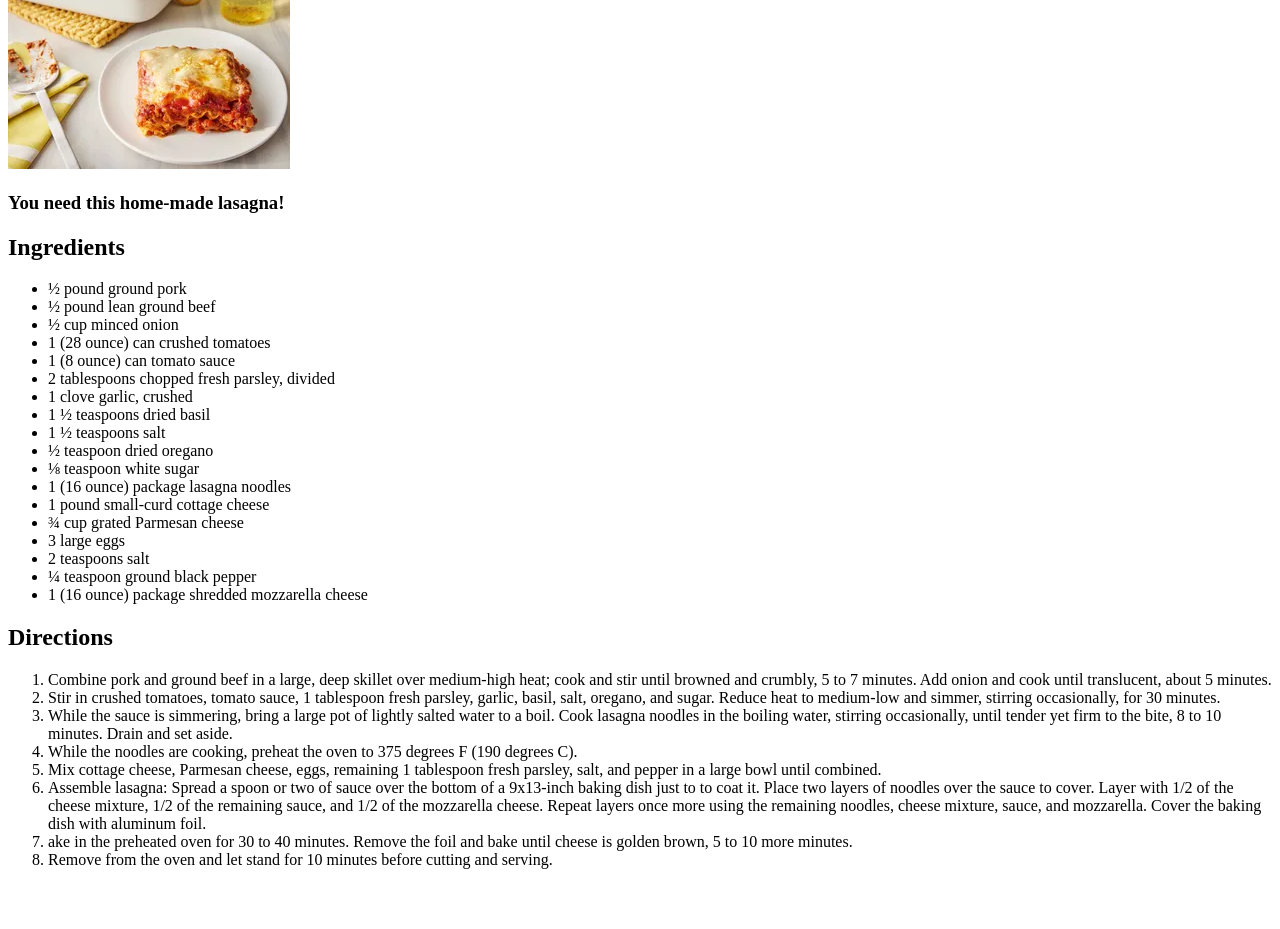
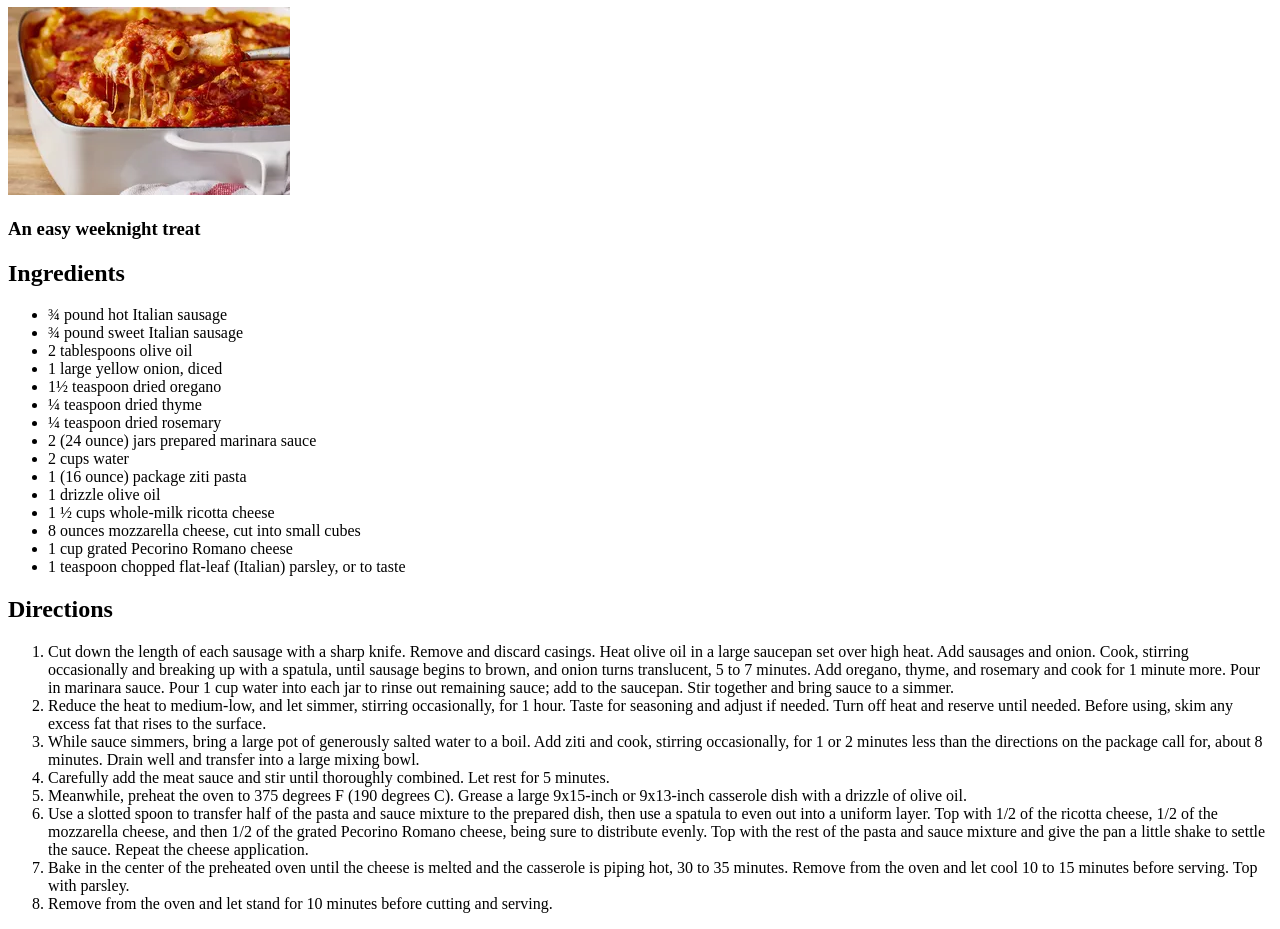
Before and after one commit to KrisQuiBo/odin-recipes, a plain HTML site: page recipes/baked-ziti.html in a window 1280 px wide. Shown: the part 99-1028 px from the top of the page. Before the commit the page ends 984 px from the top, so only its background shows below. Drawn offline with Linux system fonts and the light colour scheme.

Commit message:
Add recipe pages
Added remaining recipes and respective pictures as well as links to each page within site

```diff
--- a/recipes/baked-ziti.html
+++ b/recipes/baked-ziti.html
@@ -3,65 +3,52 @@
 <head>
     <meta charset="UTF-8">
     <meta name="viewport" content="width=device-width, initial-scale=1.0">
-    <title>Document</title>
+    <title>Baked Ziti</title>
 </head>
 <body>
+    <a href="../index.html">Home</a>
+    <a href="lasagna.html">Lasagna</a>
+    <a href="baked-ziti.html">Baked Ziti</a>
+    <a href="chili-mac.html">Chili Mac</a>
+    <a href="chicken-noodle-soup.html">Chicken Noodle Soup</a>
     <h1>BAKED ZITI</h1>
-    <img src="../images/lasagna.jpg" alt="">
-    <h3>You need this home-made lasagna!</h3>
+    <img src="../images/baked-ziti.webp" alt="picture of baked ziti">
+    <h3>An easy weeknight treat</h3>
     <h2>Ingredients</h2>
     <ul>
-<li>½ pound ground pork</li>
-
-<li>½ pound lean ground beef</li>
-
-<li>½ cup minced onion</li>
-
-<li>1 (28 ounce) can crushed tomatoes</li>
-
-<li>1 (8 ounce) can tomato sauce
-</li>
-<li>2 tablespoons chopped fresh parsley, divided
-</li>
-<li>1 clove garlic, crushed</li>
-
-<li>1 ½ teaspoons dried basil</li>
-
-<li>1 ½ teaspoons salt</li>
-
-<li>½ teaspoon dried oregano</li>
-
-<li>⅛ teaspoon white sugar</li>
-
-<li>1 (16 ounce) package lasagna noodles</li>
-
-<li>1 pound small-curd cottage cheese
-</li>
-<li>¾ cup grated Parmesan cheese
-</li>
-<li>3 large eggs</li>
-
-<li>2 teaspoons salt</li>
-
-<li>¼ teaspoon ground black pepper</li>
-
-<li>1 (16 ounce) package shredded mozzarella cheese</li>
+<li>¾ pound hot Italian sausage</li>
+<li>¾ pound sweet Italian sausage</li>
+<li>2 tablespoons olive oil</li>
+<li>1 large yellow onion, diced</li>
+<li>1½ teaspoon dried oregano</li>
+<li> ¼ teaspoon dried thyme</li>
+<li>¼ teaspoon dried rosemary</li>
+<li>2 (24 ounce) jars prepared marinara sauce</li>
+<li>2 cups water</li>
+<li>1 (16 ounce) package ziti pasta</li>
+<li>1 drizzle olive oil</li>
+<li>1 ½ cups whole-milk ricotta cheese</li>
+<li>8 ounces mozzarella cheese, cut into small cubes</li>
+<li>1 cup grated Pecorino Romano cheese</li>
+<li> 1 teaspoon chopped flat-leaf (Italian) parsley, or to taste</li>
     </ul>
     <h2>Directions</h2>
 <ol>
-<li>Combine pork and ground beef in a large, deep skillet over medium-high heat; cook and stir until browned and crumbly, 5 to 7 minutes. Add onion and cook until translucent, about 5 minutes.</li>
+<li>Cut down the length of each sausage with a sharp knife. Remove and discard casings.
 
-<li>Stir in crushed tomatoes, tomato sauce, 1 tablespoon fresh parsley, garlic, basil, salt, oregano, and sugar. Reduce heat to medium-low and simmer, stirring occasionally, for 30 minutes.</li>
+    Heat olive oil in a large saucepan set over high heat. Add sausages and onion. Cook, stirring occasionally and breaking up with a spatula, until sausage begins to brown, and onion turns translucent, 5 to 7 minutes. Add oregano, thyme, and rosemary and cook for 1 minute more. Pour in marinara sauce. Pour 1 cup water into each jar to rinse out remaining sauce; add to the saucepan. Stir together and bring sauce to a simmer.</li>
 
-<li>While the sauce is simmering, bring a large pot of lightly salted water to a boil. Cook lasagna noodles in the boiling water, stirring occasionally, until tender yet firm to the bite, 8 to 10 minutes. Drain and set aside.</li>
+<li>Reduce the heat to medium-low, and let simmer, stirring occasionally, for 1 hour. Taste for seasoning and adjust if needed. Turn off heat and reserve until needed. Before using, skim any excess fat that rises to the surface.</li>
 
-<li>While the noodles are cooking, preheat the oven to 375 degrees F (190 degrees C).</li>
+<li>While sauce simmers, bring a large pot of generously salted water to a boil. Add ziti and cook, stirring occasionally, for 1 or 2 minutes less than the directions on the package call for, about 8 minutes. Drain well and transfer into a large mixing bowl.</li>
 
-<li>Mix cottage cheese, Parmesan cheese, eggs, remaining 1 tablespoon fresh parsley, salt, and pepper in a large bowl until combined.</li>
+<li>Carefully add the meat sauce and stir until thoroughly combined. Let rest for 5 minutes.</li>
 
-<li>Assemble lasagna: Spread a spoon or two of sauce over the bottom of a 9x13-inch baking dish just to to coat it. Place two layers of noodles over the sauce to cover. Layer with 1/2 of the cheese mixture, 1/2 of the remaining sauce, and 1/2 of the mozzarella cheese. Repeat layers once more using the remaining noodles, cheese mixture, sauce, and mozzarella. Cover the baking dish with aluminum foil.</li>
+<li>Meanwhile, preheat the oven to 375 degrees F (190 degrees C). Grease a large 9x15-inch or 9x13-inch casserole dish with a drizzle of olive oil.</li>
 
-<li>ake in the preheated oven for 30 to 40 minutes. Remove the foil and bake until cheese is golden brown, 5 to 10 more minutes.</li>
+<li> Use a slotted spoon to transfer half of the pasta and sauce mixture to the prepared dish, then use a spatula to even out into a uniform layer. Top with 1/2 of the ricotta cheese, 1/2 of the mozzarella cheese, and then 1/2 of the grated Pecorino Romano cheese, being sure to distribute evenly. Top with the rest of the pasta and sauce mixture and give the pan a little shake to settle the sauce. Repeat the cheese application.</li>
+
+<li>Bake in the center of the preheated oven until the cheese is melted and the casserole is piping hot, 30 to 35 minutes. Remove from the oven and let cool 10 to 15 minutes before serving. Top with parsley.</li>
 
 <li>Remove from the oven and let stand for 10 minutes before cutting and serving.</li>
 </ol>
```
Also changed, not shown: index.html (+3 -0 lines), recipes/chicken-noodle-soup.html (+20 -50 lines), recipes/chili-mac.html (+25 -44 lines), recipes/lasagna.html (+7 -3 lines), images/baked-ziti.webp (added), images/chicken-noodle-soup.jpg (added), images/chili-mac.jpg (added).
